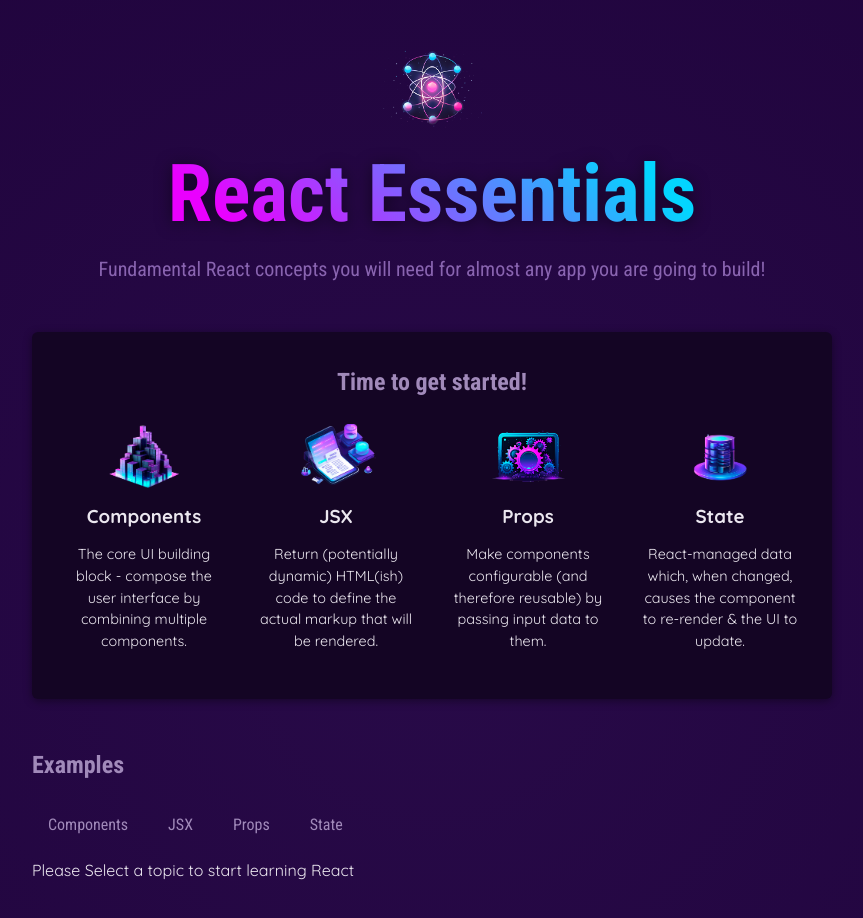
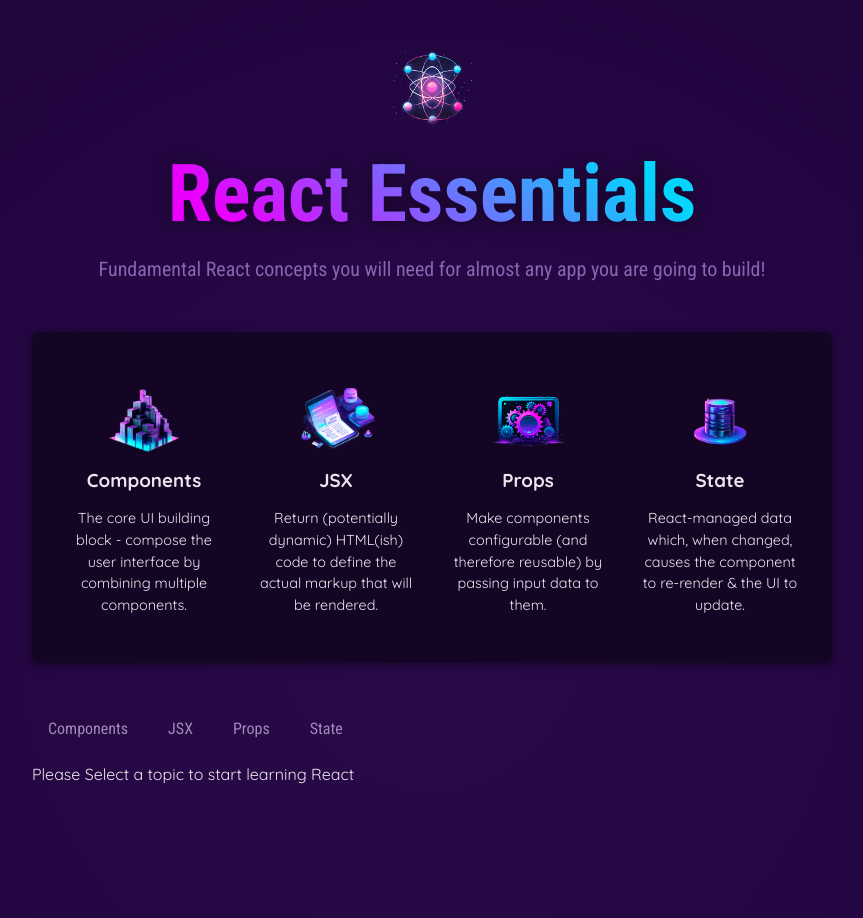
Before and after one commit to yldrmahmet/react-essentials, a React (Vite) app: page / in a window 1280 px wide. Shown: the top 918 px of the page, without its empty margins (208-1071 px from the left). Built offline with nearby package versions, Linux system fonts and the light colour scheme.

Commit message:
Refactor App component to utilize Section for rendering CoreConcepts and Examples; update CoreConcepts and Examples components to include Section for improved structure and readability.

```diff
--- a/src/App.jsx
+++ b/src/App.jsx
@@ -1,5 +1,6 @@
 import Header from "./components/Header/Header";
-import Section from "./components/Section";
+import CoreConcepts from "./components/CoreConcept/CoreConcepts";
+import Examples from "./components/Examples";
 
 function App() {
   console.log("app rendered");
@@ -8,8 +9,8 @@ function App() {
     <>
       <Header />
       <main>
-        <Section title="Time to get started!" id="core-concepts" />
-        <Section title="Examples" id="examples" />
+        <CoreConcepts />
+        <Examples />
       </main>
     </>
   );
--- a/src/components/CoreConcept/CoreConcepts.jsx
+++ b/src/components/CoreConcept/CoreConcepts.jsx
@@ -1,8 +1,10 @@
 import CoreConcept from "./CoreConcept";
 import { CORE_CONCEPTS } from "../../data";
+import Section from "../Section";
 
 export default function CoreConcepts() {
   return (
+    <Section id="core-concepts">
       <ul>
         {CORE_CONCEPTS.map((conceptItem) => (
           <CoreConcept
@@ -22,5 +24,6 @@ export default function CoreConcepts() {
             <CoreConcept {...CORE_CONCEPTS[3]} />
         */}
       </ul>
+    </Section>
   );
 }
--- a/src/components/Examples.jsx
+++ b/src/components/Examples.jsx
@@ -1,6 +1,7 @@
 import TabButton from "./TabButton";
 import { useState } from "react";
 import { EXAMPLES } from "../data";
+import Section from "./Section";
 
 export default function Examples() {
   const [tabContent, setTabContent] = useState();
@@ -27,7 +28,7 @@ export default function Examples() {
   }
 
   return (
-    <>
+    <Section id="examples">
       <menu>
         <TabButton
           isSelected={tabContent === "components"}
@@ -63,6 +64,6 @@ export default function Examples() {
         </TabButton>
       </menu>
       {selectedTopic}
-    </>
+    </Section>
   );
 }
--- a/src/components/Section.jsx
+++ b/src/components/Section.jsx
@@ -1,12 +1,13 @@
-import CoreConcepts from "./CoreConcept/CoreConcepts";
-import Examples from "./Examples";
-
-export default function Section({ title, id }) {
+export default function Section({ children, title, ...props }) {
   return (
-    <section id={id}>
+    // ...props -> spread operator
+    // spread operator -> props nesnesindeki tüm özellikleri alır
+    // ve bu özellikleri <section> etiketine ekler
+    // spread operator -> props object takes all properties of the object
+    // and adds them to the <section> tag
+    <section {...props}>
       <h2>{title}</h2>
-      {id === "core-concepts" && <CoreConcepts />}
-      {id === "examples" && <Examples />}
+      {children}
     </section>
   );
 }
```
Lines whose indentation alone changed are shown as unchanged.
